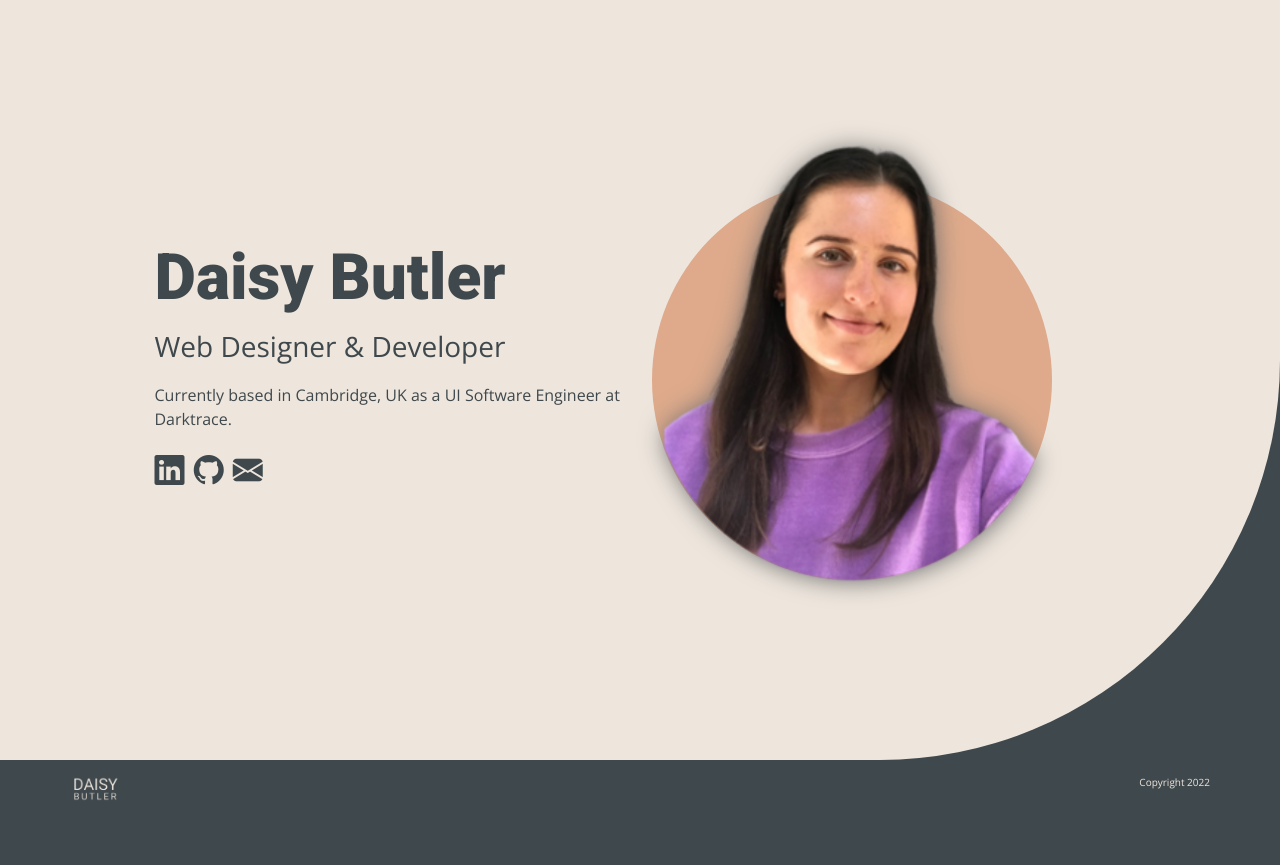
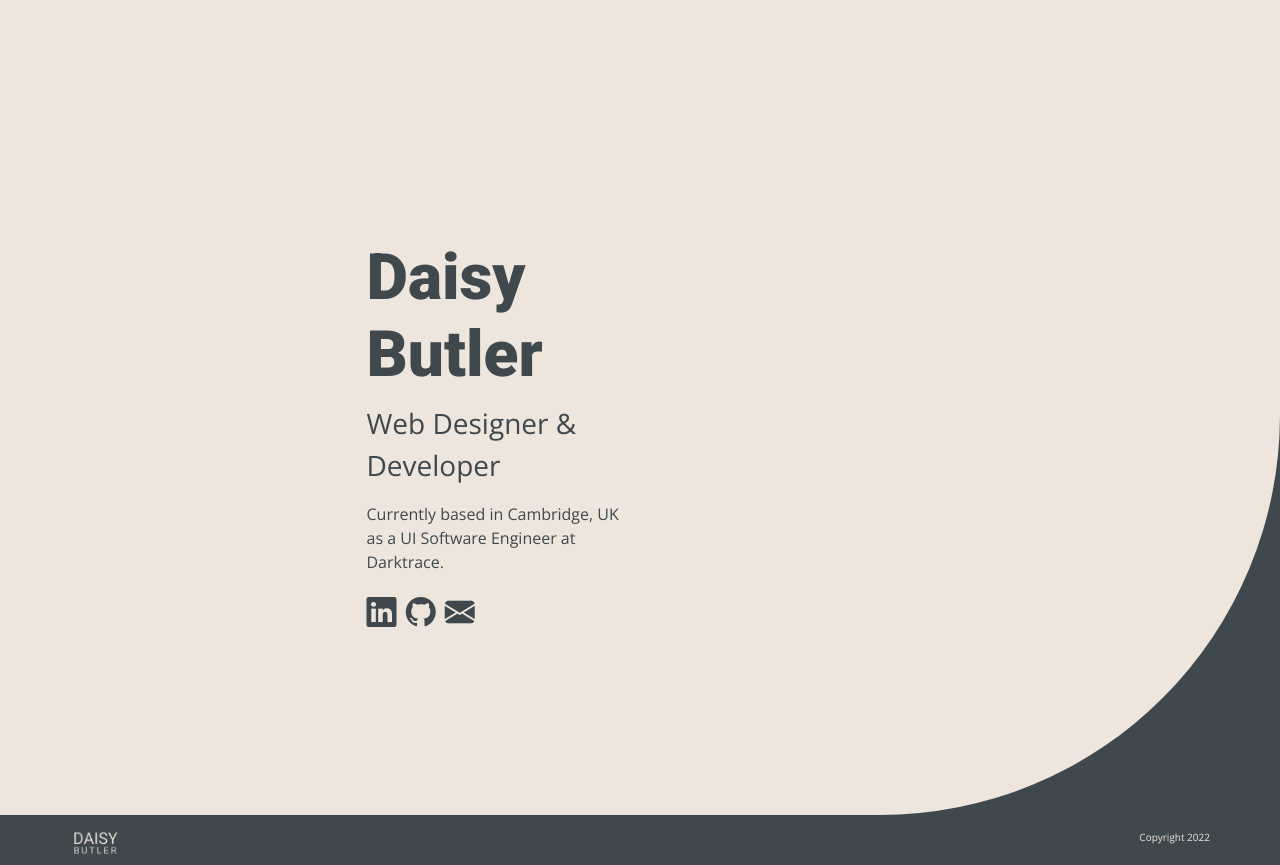
Before and after one commit to daisybutler/holding-page, a plain HTML site: page index.html in a window 1280 px wide. Before the commit the page ends 810 px from the top, so only its background shows below. Drawn offline with nearby package versions, Linux system fonts and the light colour scheme.

Commit message:
Remove photo.

```diff
--- a/index.html
+++ b/index.html
@@ -56,11 +56,6 @@
                     -->
                 </div>
             </div>
-            <div id="header-visual-content" class="d-none d-md-block col-md-5 col-lg-6">
-                <div id="header-image-circle">
-                    <img src="assets/images/daisy-butler-photo.png" alt="Daisy Butler">
-                </div>
-            </div>
         </div>
     </div>
     <!--FOOTER-->
```
Also changed, not shown: assets/images/daisy-butler-photo.png (deleted), assets/images/profile-image.png (deleted).
